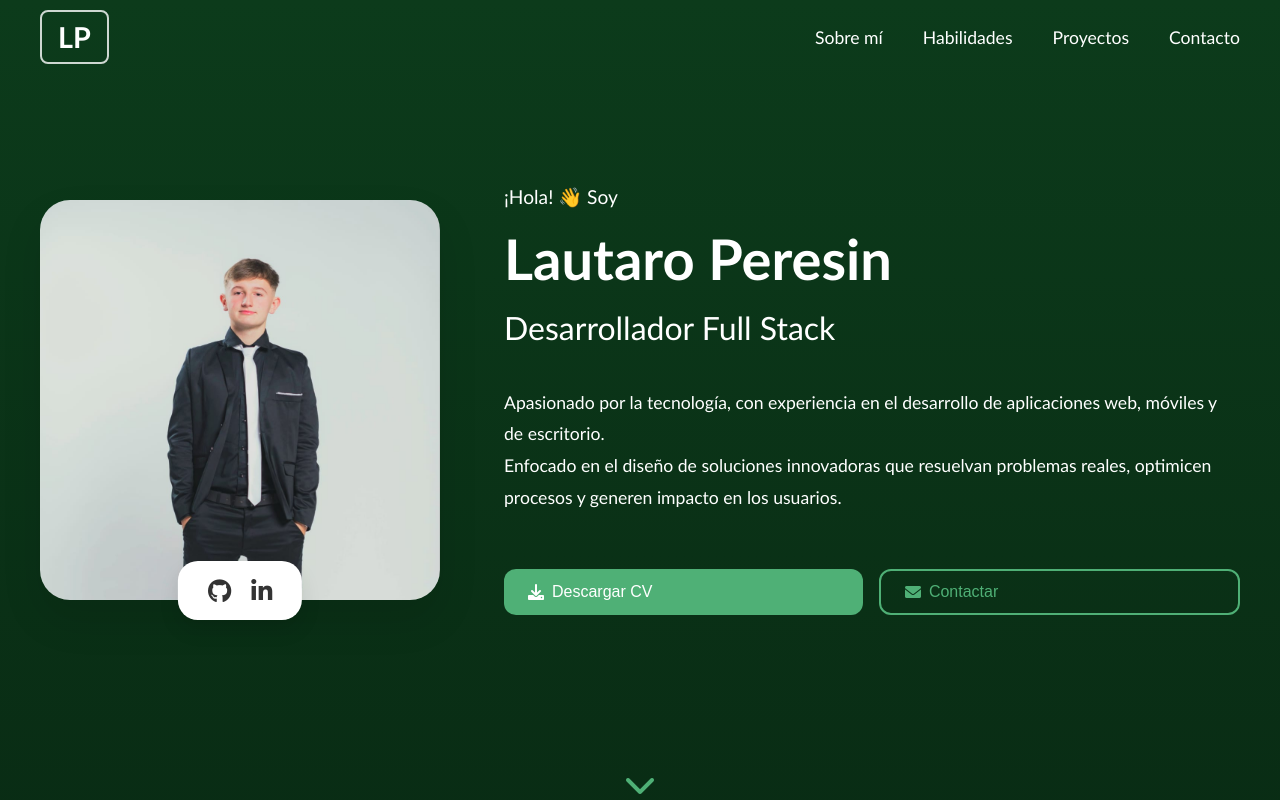
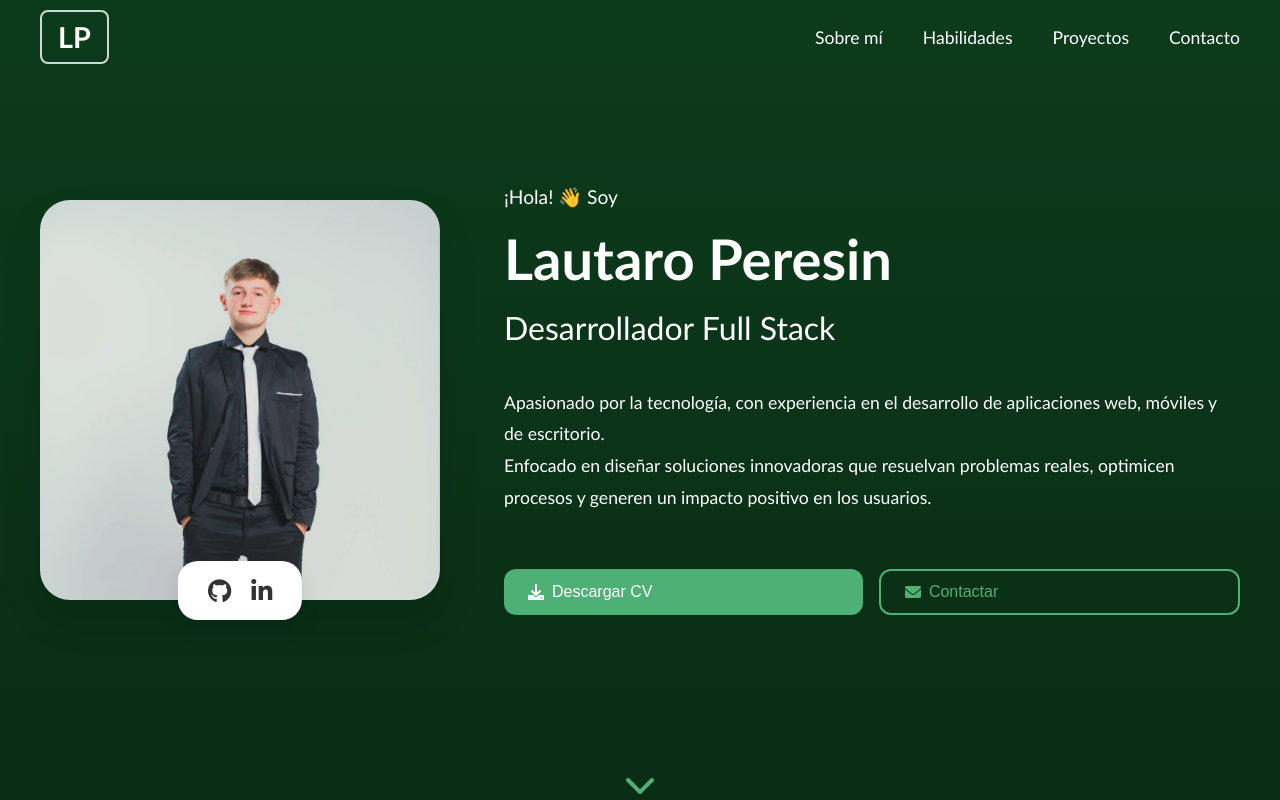
Before and after one commit to lautaroperesin/portfolio, a React (Create React App) app: page / in a window 1280 px wide. Shown: the top 800 px of the page. Built offline with nearby package versions, Linux system fonts and the light colour scheme.

Commit message:
Cambio en la redacción de la descripcion en la sección sobre mí

```diff
--- a/src/components/About/About.jsx
+++ b/src/components/About/About.jsx
@@ -43,8 +43,8 @@ export default function About() {
                         <p className="about-description">
                         Apasionado por la tecnología, con experiencia en el desarrollo de
                         aplicaciones web, móviles y de escritorio.<br/>
-                        Enfocado en el diseño de soluciones innovadoras que resuelvan problemas reales,
-                        optimicen procesos y generen impacto en los usuarios.<br/>
+                        Enfocado en diseñar soluciones innovadoras que resuelvan problemas reales,
+                        optimicen procesos y generen un impacto positivo en los usuarios.<br/>
                         </p>
                         <div className="about-cta">
                             <button className="primary-btn" onClick={handleDownloadCV}>
```
